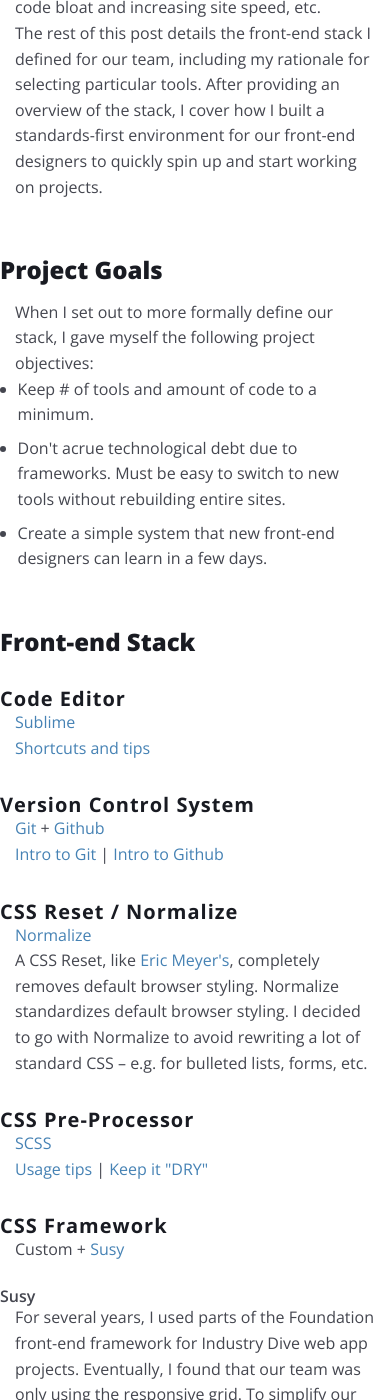
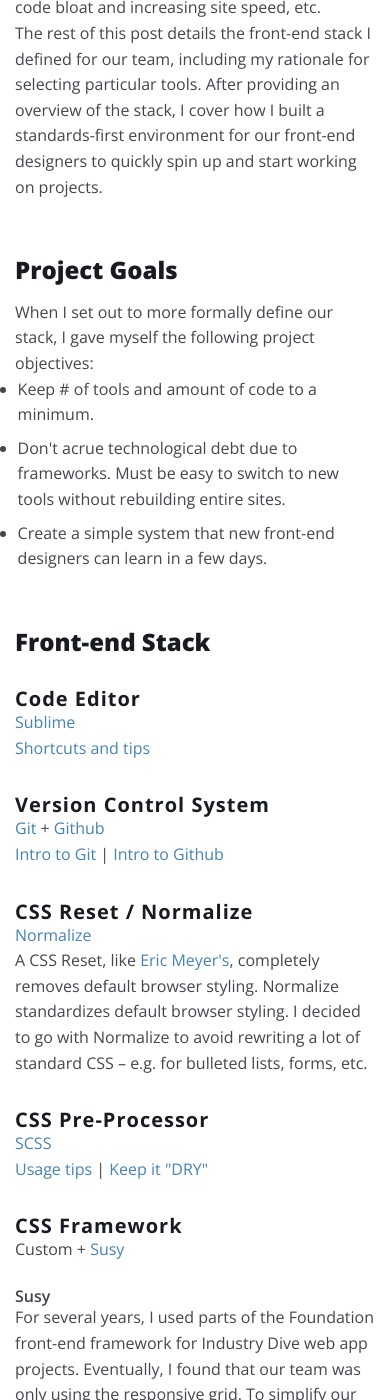
Before and after one commit to mcknightlabs/rtmup, a Jekyll site: the page built from _posts/2016-05-17-front-end-stack.md, in a window 390 px wide and 1400 px high, scrolled down 649 px. Built offline with Jekyll 4.4.1, drawn with Linux system fonts in a browser that asks for light colours; comment, search, counter and statistics services are not loaded.

Commit message:
updates typography styling on mobile

```diff
--- a/scss/_article.scss
+++ b/scss/_article.scss
@@ -24,17 +24,17 @@
 	h2 {
 		font-size: 1.5rem;
 		font-weight: 800;
-		margin: 3.5rem auto 1rem auto;
+		margin: 3.5rem 0.9375rem 1rem 0.9375rem;
 	}
 	h3 {
 		font-size: 1.25rem;
 		font-weight: bold;
-		margin: 2rem auto 0 auto;
 		letter-spacing: 1px;
+		margin: 2rem 0.9375rem 0 0.9375rem;
 	}
 	h4 {
 		font-size: 1rem;
-		margin: 1.5rem auto 0 auto;
+		margin: 1.5rem 0.9375rem 0 0.9375rem;
 		color: #44464f;
 		font-weight: 600;
 	}
--- a/stylesheets/app.css
+++ b/stylesheets/app.css
@@ -952,19 +952,19 @@
 article h2, article.b h2 {
   font-size: 1.5rem;
   font-weight: 800;
-  margin: 3.5rem auto 1rem auto;
+  margin: 3.5rem 0.9375rem 1rem 0.9375rem;
 }
 /* line 29, ../scss/_article.scss */
 article h3, article.b h3 {
   font-size: 1.25rem;
   font-weight: bold;
-  margin: 2rem auto 0 auto;
   letter-spacing: 1px;
+  margin: 2rem 0.9375rem 0 0.9375rem;
 }
 /* line 35, ../scss/_article.scss */
 article h4, article.b h4 {
   font-size: 1rem;
-  margin: 1.5rem auto 0 auto;
+  margin: 1.5rem 0.9375rem 0 0.9375rem;
   color: #44464f;
   font-weight: 600;
 }
```
